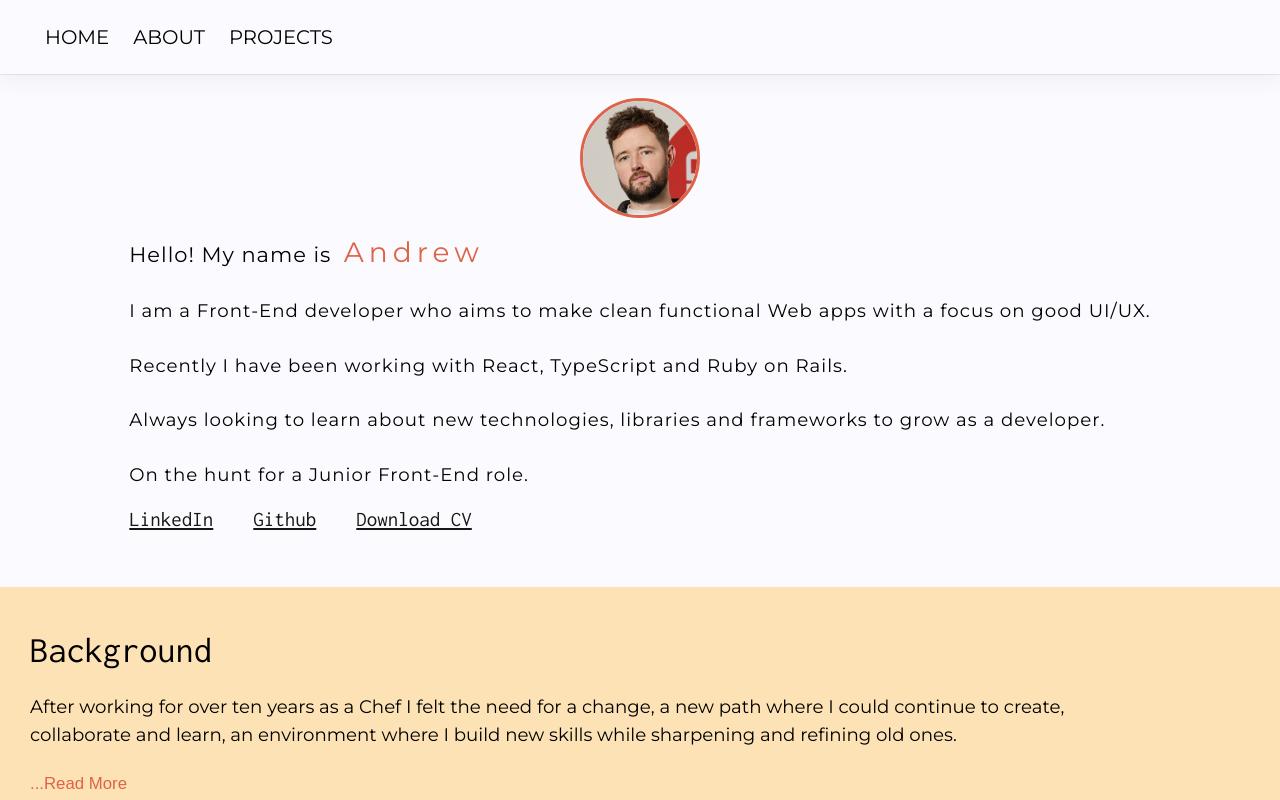
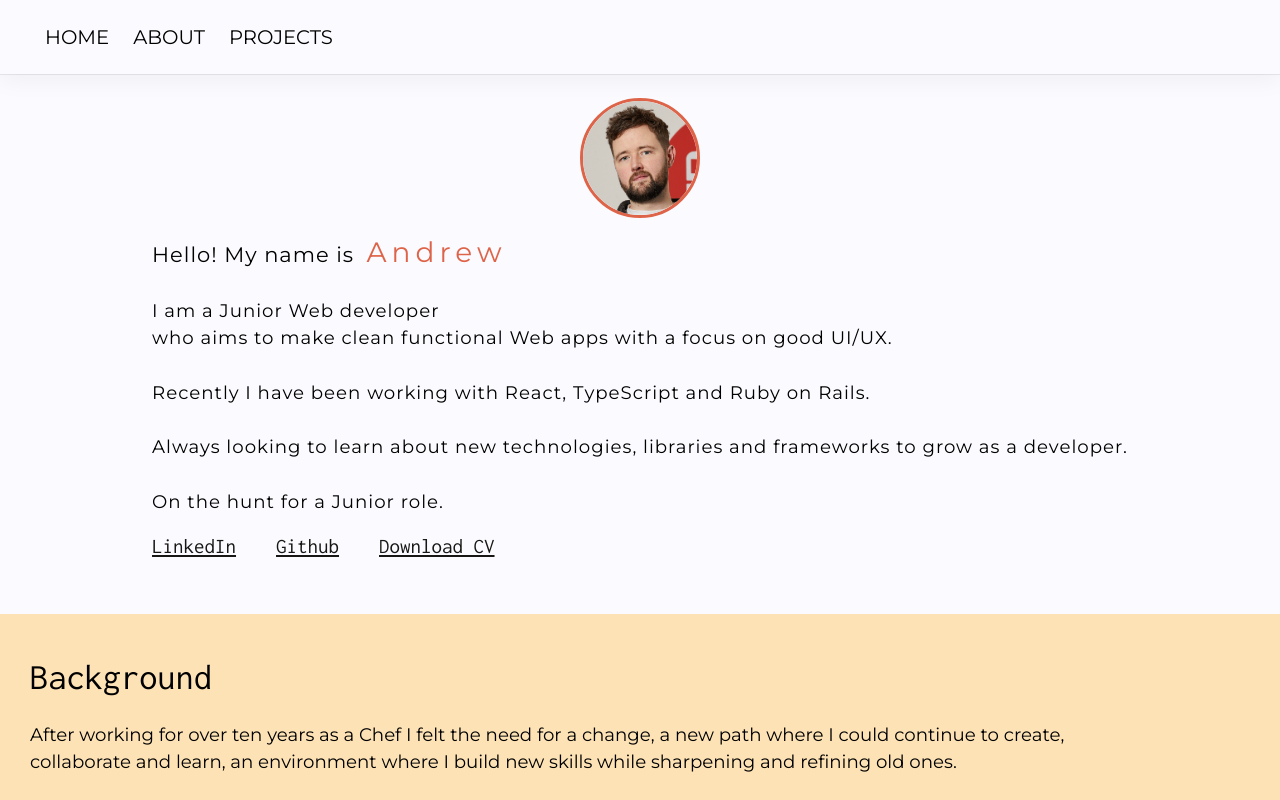
Before and after one commit to AndrewJBGrant/my-website, a React (Create React App) app: page / in a window 1280 px wide. Shown: the top 800 px of the page. Built offline with nearby package versions, Linux system fonts and the light colour scheme.

Commit message:
new info

```diff
--- a/src/Home.js
+++ b/src/Home.js
@@ -13,11 +13,11 @@ function Home() {
             <span className="span-2"> Andrew</span>
           </div>
           <p className="el-2-about-me">
-           I am a Front-End developer
+           I am a Junior Web developer<br/>
            who aims to make clean functional Web apps with a focus on good UI/UX.<br/><br/>
            Recently I have been working with React, TypeScript and Ruby on Rails.<br/><br/>
            Always looking to learn about new technologies, libraries and frameworks to grow as a developer.
-            <br/><br/>On the hunt for a Junior Front-End role.
+            <br/><br/>On the hunt for a Junior role.
           </p>
           <div className="el-3-links">
             <a href="https://www.linkedin.com/in/andrewjbgrant/" target="blank">
```
